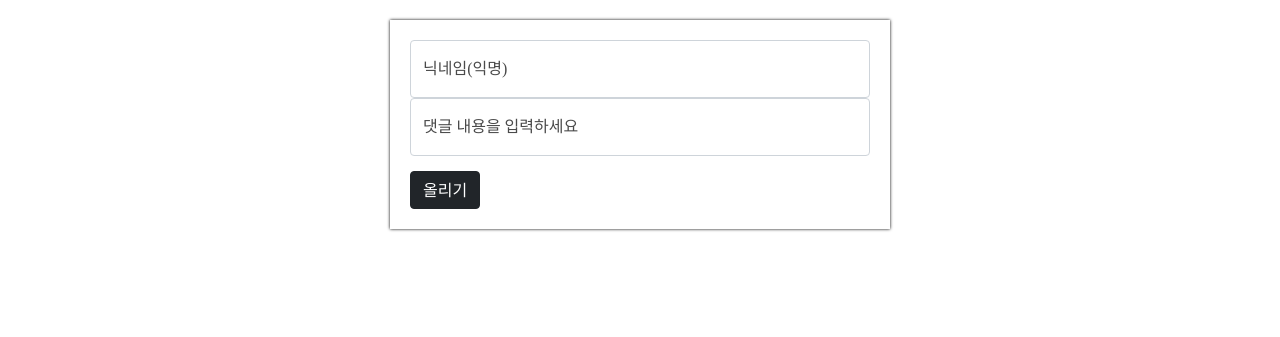
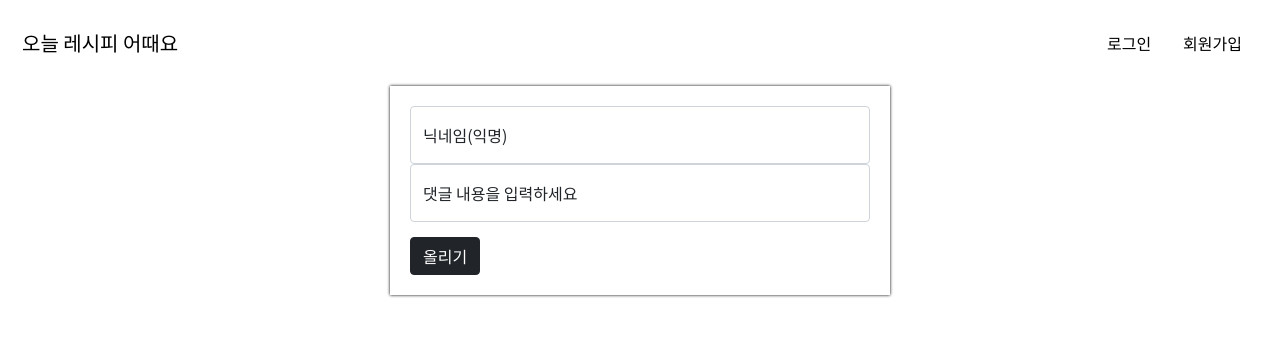
Before and after one commit to minseolki/FirstProject, a Flask app: page /comment/1 in a window 1280 px wide. Shown: the top 337 px of the page. Run offline with Flask 2, Linux system fonts and the light colour scheme; data that the repository does not hold is empty.

Commit message:
comment navbar추가

```diff
--- a/app.py
+++ b/app.py
@@ -25,13 +25,10 @@ def write():
     return render_template('recipe.html')
 
 
-# @app.route('/comment', methods = ['GET'])
-# def detail(keyword):
-#     #레시피 상세페이지로 가기
-#     return render_template('comment.html', title=keyword)
 @app.route('/comment/<keyword>')
 def comment(keyword):
     return render_template('comment.html', word=keyword)
+
 
 @app.route('/login')
 def log_in():
@@ -41,13 +38,6 @@ def log_in():
 @app.route('/sign_in')
 def sign_in():
     return render_template('sign_in.html')
-
-
-# 저장된 레시피 전체 불러오기 ( _id 값은 제외하고 출력)
-@app.route('/recipe', methods=['GET'])
-def recipe_list():
-    recipes = list(db.recipes.find({}, {'_id': False}))
-    return jsonify({'recipe': recipes})
 
 
 # 저장된 레시피 전체 불러오기 ( _id 값은 제외하고 출력)
--- a/templates/comment.html
+++ b/templates/comment.html
@@ -7,45 +7,54 @@
 
     <link href="https://cdn.jsdelivr.net/npm/bootstrap@5.0.2/dist/css/bootstrap.min.css" rel="stylesheet"
           integrity="sha384-EVSTQN3/azprG1Anm3QDgpJLIm9Nao0Yz1ztcQTwFspd3yD65VohhpuuCOmLASjC" crossorigin="anonymous">
-    <link rel="stylesheet" href="https://cdn.jsdelivr.net/npm/bulma@0.9.1/css/bulma.min.css">
+
     <script src="https://ajax.googleapis.com/ajax/libs/jquery/3.5.1/jquery.min.js"></script>
     <script src="https://cdn.jsdelivr.net/npm/bootstrap@5.0.2/dist/js/bootstrap.bundle.min.js"
             integrity="sha384-MrcW6ZMFYlzcLA8Nl+NtUVF0sA7MsXsP1UyJoMp4YLEuNSfAP+JcXn/tWtIaxVXM"
             crossorigin="anonymous"></script>
-
-    <title>댓글창</title>
-
-    <link href="https://fonts.googleapis.com/css2?family=Noto+Serif+KR:wght@200;300;400;500;600;700;900&display=swap"
-          rel="stylesheet">
+    <title>오늘 레시피 어때요</title>
+    <link rel="icon" href="https://i.ibb.co/Vtw0gH7/001-1.png"/>
+    <link rel="preconnect" href="https://fonts.googleapis.com">
+    <link rel="preconnect" href="https://fonts.gstatic.com" crossorigin>
+    <link href="https://fonts.googleapis.com/css2?family=Noto+Sans+KR&display=swap" rel="stylesheet">
     <style>
         * {
-            font-family: 'Noto Serif KR', serif;
+            font-family: 'Noto Sans KR', sans-serif;
         }
 
         .mypic {
             width: 100%;
-            height: 400px;
-            margin-top: 20px;
+            max-width: 1920px;
+            height: 40vh;
             display: flex;
-            flex-direction: column;
-            align-items: center;
+            flex-direction: row;
+            align-items: flex-start;
             justify-content: center;
+            padding: 0 10px;
+        }
+
+        .mypic img {
+            max-width: 400px;
+            max-height: 400px;
+        }
+
+        .mypic p {
+            font-size: 20px;
+        }
+
+        .recipe-desc {
+            font-style: italic;
+            color: darkgray;
         }
 
         .recipe-box {
-            width: 95%;
-            max-width: 800px;
-            margin: 20px auto 20px auto;
-
-            box-shadow: 0px 0px 1px 0px black;
-            padding: 20px;
+            padding: 0 16px;
         }
 
         .comment-box {
             width: 95%;
             max-width: 500px;
             margin: 20px auto 20px auto;
-
             box-shadow: 0px 0px 3px 0px black;
             padding: 20px;
         }
@@ -65,14 +74,76 @@
             margin-bottom: 10px;
         }
 
+        .navbar {
+            padding: 0 10px;
+            margin: 20px 0;
+        }
+
+        .nav-bar {
+            text-align: right;
+        }
+
+        .navbar-text {
+            color: black;
+        }
+
+        .navbar-text:hover {
+            font-weight: bold;
+            color: black;
+        }
+
+
     </style>
     <script>
         word = decodeURI(window.location.pathname).split('/')[2]
-        console.log(word)
         $(document).ready(function () {
             show_comment()
             show_recipe(word)
+            show_nav_bar();
         });
+
+        // 로그아웃, 저장된 쿠키 삭제
+        function sign_out() {
+            $.removeCookie('mytoken', {path: '/'});
+            alert('로그아웃 되었습니다.')
+            window.location.href = "/"
+        }
+
+        // navbar 호출, 로그인 유무에 따라 헤더값 변경
+        function show_nav_bar() {
+            let cookie = document.cookie;
+            if (!cookie) {
+                let nav_bar = `<div class="container-fluid">
+            <a class="navbar-brand navbar-text" href="/">오늘 레시피 어때요</a>
+            <div class="nav-bar">
+                <ul class="nav justify-content-end">
+                    <li class="nav-item">
+                        <a class="nav-link navbar-text" href="/login">로그인</a>
+                    </li>
+                    <li class="nav-item">
+                        <a class="nav-link navbar-text" href="/sign_in">회원가입</a>
+                    </li>
+                </ul>
+            </div>
+        </div>`
+                $('#insert-item').append(nav_bar)
+            } else {
+                let user_nav_bar = `<div class="container-fluid">
+            <a class="navbar-brand navbar-text" href="/">오늘 레시피 어때요</a>
+            <div class="nav-bar">
+                <ul class="nav justify-content-end">
+                    <li class="nav-item">
+                        <a class="nav-link navbar-text" href="/recipe">레시피등록</a>
+                    </li>
+                    <li class="nav-item">
+                        <a class="nav-link navbar-text" href="javascript:void(0);" onclick="sign_out()">로그아웃</a>
+                    </li>
+                </ul>
+            </div>
+        </div>`
+                $('#insert-item').append(user_nav_bar)
+            }
+        }
 
         function show_recipe(a) {
             $.ajax({
@@ -88,14 +159,14 @@
                             let img = rows[i]["img"];
                             let content = rows[i]["content"]
                             let temp_html = `<div class="mypic">
-                                                <img class="food" style="max-width: 100%;max-height: 100%;"
-                                                    src="${img}">
+                                                <img class="food" src="${img}">
+                                                <div class="recipe-box">
+                                                    <h2>${title} 어때요 🍽</h2>
+                                                    <p class="recipe-desc">${line_desc}</p>
+                                                    <p>상세 레시피 : <br>${content}</p>
+                                                </div>
                                             </div>
-                                            <div class="recipe-box">
-                                                <p style="margin-left: 10px" class="h1"><strong>${title}</strong></p>
-                                                <i style="margin-left: 15px">${line_desc}</i>
-                                                <p style="margin-top: 20px; margin-left:10px"><strong>${content}</strong></p>
-                                            </div>`;
+                                            `;
                             $("#card-box").append(temp_html);
                         }
                     }
@@ -149,6 +220,11 @@
         }
     </script>
 </head>
+<body>
+<header>
+    <nav class="navbar" id="insert-item">
+    </nav>
+</header>
 
 <div id="card-box"></div>
 
```
Also changed, not shown: templates/index.html (+10 -7 lines).
